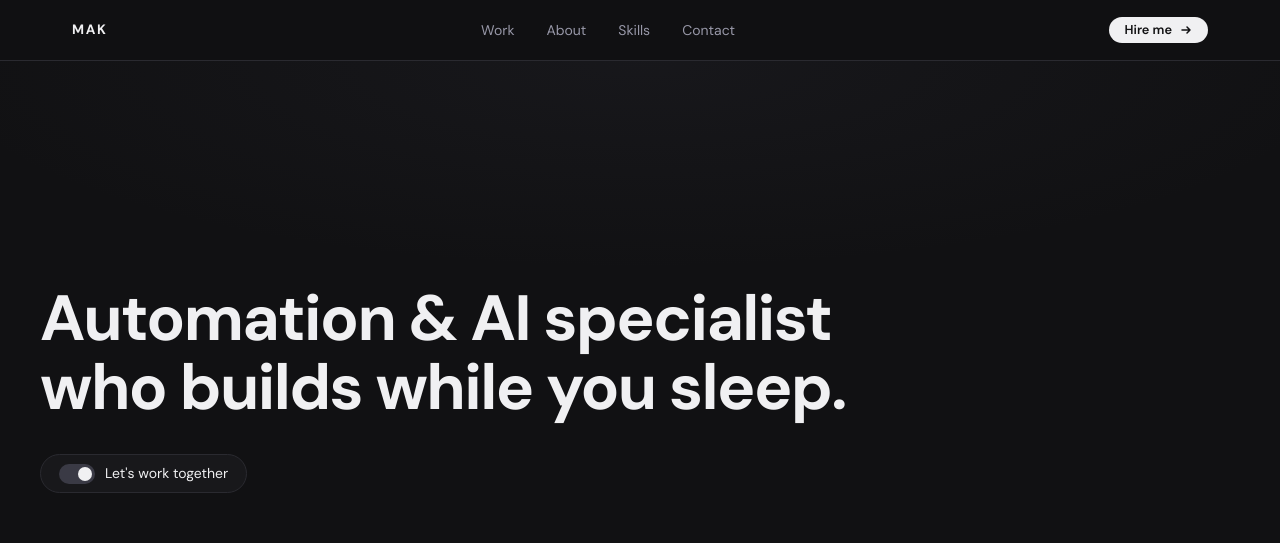
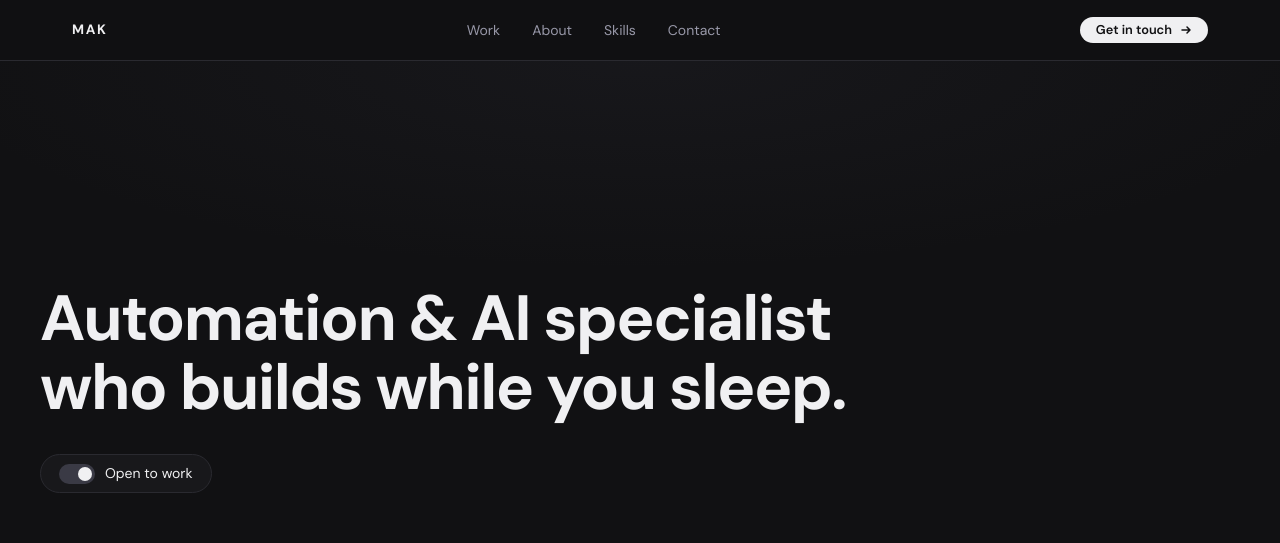
Before and after one commit to MMykka/Michaelaboukhalil, a Next.js app: page / in a window 1280 px wide. Shown: the top 543 px of the page. Built offline with nearby package versions, Linux system fonts and the light colour scheme.

Commit message:
Reframe portfolio for job applications — remove hire/discovery CTA, add open to work messaging

```diff
--- a/app/page.js
+++ b/app/page.js
@@ -22,12 +22,12 @@ export default function Home() {
           <h1 className="hero-heading mb-8" data-animate="fade-up">
             Automation &amp; AI specialist<br className="mobile:hidden" /> who builds while you sleep.
           </h1>
-          <button data-animate="fade-up" data-delay="200" className="inline-flex items-center gap-[10px] bg-surface border border-divider rounded-full px-[18px] py-2 text-body text-[0.875rem] cursor-pointer hover:border-accent transition-colors">
+          <a href="#contact" data-animate="fade-up" data-delay="200" className="inline-flex items-center gap-[10px] bg-surface border border-divider rounded-full px-[18px] py-2 text-body text-[0.875rem] hover:border-accent transition-colors no-underline">
             <div className="w-9 h-5 bg-accent rounded-full relative shrink-0">
               <div className="w-[14px] h-[14px] bg-body rounded-full absolute right-[3px] top-[3px]" />
             </div>
-            Let&apos;s work together
-          </button>
+            Open to work
+          </a>
         </div>
       </section>
 
@@ -589,16 +589,16 @@ export default function Home() {
       <section id="contact" className="px-8 pt-16 pb-24">
         <div className="max-w-container mx-auto">
           <div data-animate="fade-up" className="bg-[#161618] border border-divider rounded-[20px] p-16 text-center mobile:p-10">
-            <h2 className="section-heading mb-5">Ready to automate your business?</h2>
+            <h2 className="section-heading mb-5">Open to new opportunities.</h2>
             <p className="text-subtle text-[0.9rem] leading-[1.65] max-w-[480px] mx-auto mb-8">
-              Book a free 30-minute discovery call. We&apos;ll map your workflows, find what&apos;s costing you time, and I&apos;ll show you exactly what can be automated.
+              I&apos;m actively looking for a role where I can bring automation and AI expertise to a great team. If that sounds like a fit, I&apos;d love to connect.
             </p>
-            <button className="inline-flex items-center gap-2 bg-body text-page text-[0.9rem] font-semibold px-6 py-3 rounded-full hover:bg-white transition-colors cursor-pointer border-none whitespace-nowrap leading-none">
-              Book a free discovery call
+            <a href="mailto:michaelaboukhal@gmail.com" className="inline-flex items-center gap-2 bg-body text-page text-[0.9rem] font-semibold px-6 py-3 rounded-full hover:bg-white transition-colors no-underline whitespace-nowrap leading-none">
+              Send me an email
               <svg width="14" height="14" viewBox="0 0 14 14" fill="none">
                 <path d="M2 7h10M8 3l4 4-4 4" stroke="currentColor" strokeWidth="1.5" strokeLinecap="round" strokeLinejoin="round"/>
               </svg>
-            </button>
+            </a>
           </div>
         </div>
       </section>
--- a/components/Navbar.js
+++ b/components/Navbar.js
@@ -16,12 +16,12 @@ export default function Navbar() {
           <a href="#contact" className="text-subtle text-sm hover:text-body transition-colors no-underline">Contact</a>
         </div>
 
-        <button className="inline-flex items-center gap-2 bg-body text-page text-[0.8rem] font-semibold py-[7px] px-4 rounded-full hover:bg-white transition-colors cursor-pointer border-none whitespace-nowrap leading-none">
-          Hire me
+        <a href="#contact" className="inline-flex items-center gap-2 bg-body text-page text-[0.8rem] font-semibold py-[7px] px-4 rounded-full hover:bg-white transition-colors no-underline whitespace-nowrap leading-none">
+          Get in touch
           <svg width="12" height="12" viewBox="0 0 12 12" fill="none">
             <path d="M2 6h8M7 3l3 3-3 3" stroke="currentColor" strokeWidth="1.5" strokeLinecap="round" strokeLinejoin="round"/>
           </svg>
-        </button>
+        </a>
 
       </div>
     </nav>
--- a/components/WorkNavbar.js
+++ b/components/WorkNavbar.js
@@ -16,8 +16,8 @@ export default function WorkNavbar() {
           <Link href="/" className="text-[0.82rem] text-[#666] hover:text-black transition-colors no-underline">Contact</Link>
         </div>
 
-        <a href="#" className="inline-flex items-center gap-2 bg-black text-white text-[0.78rem] font-semibold py-2 px-[18px] rounded-full hover:bg-[#222] transition-colors no-underline">
-          Hire me
+        <a href="mailto:michaelaboukhal@gmail.com" className="inline-flex items-center gap-2 bg-black text-white text-[0.78rem] font-semibold py-2 px-[18px] rounded-full hover:bg-[#222] transition-colors no-underline">
+          Get in touch
           <svg width="12" height="12" viewBox="0 0 12 12" fill="none">
             <path d="M2 6h8M7 3l3 3-3 3" stroke="currentColor" strokeWidth="1.5" strokeLinecap="round" strokeLinejoin="round"/>
           </svg>
```
